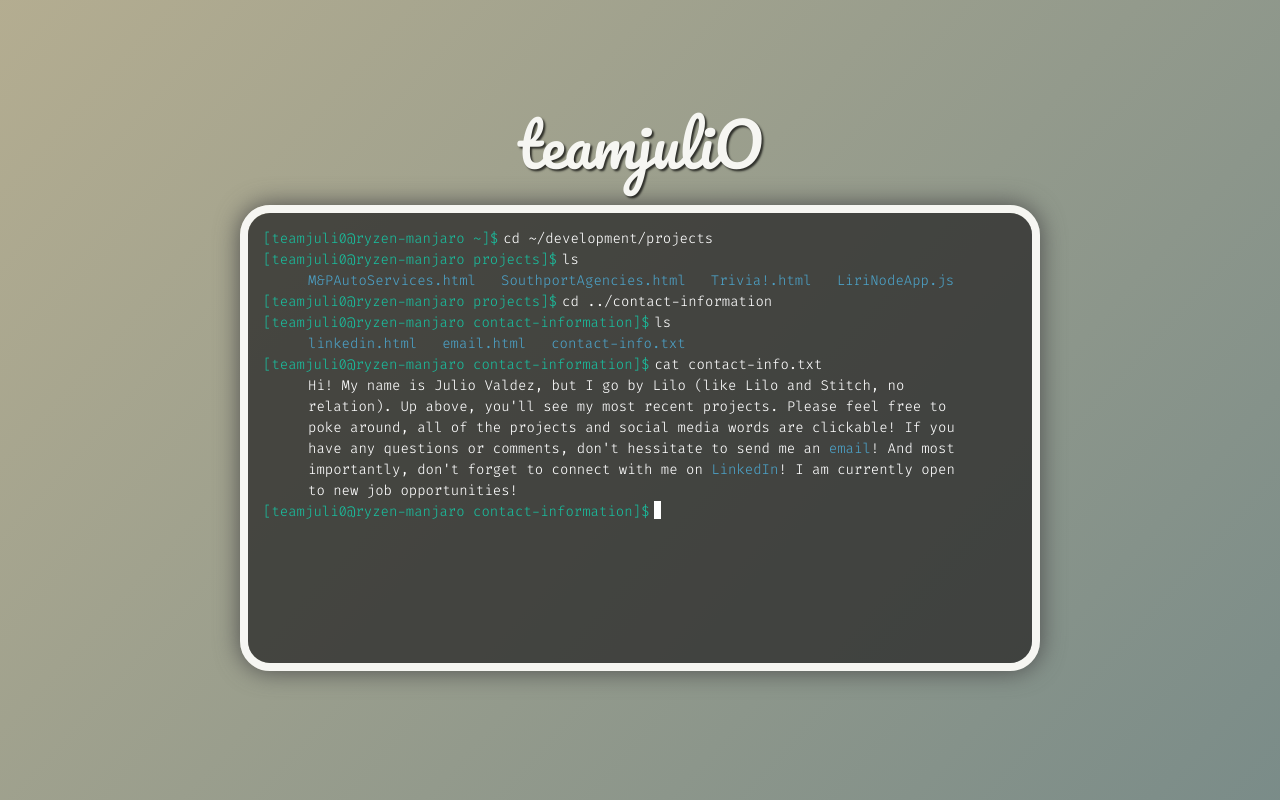
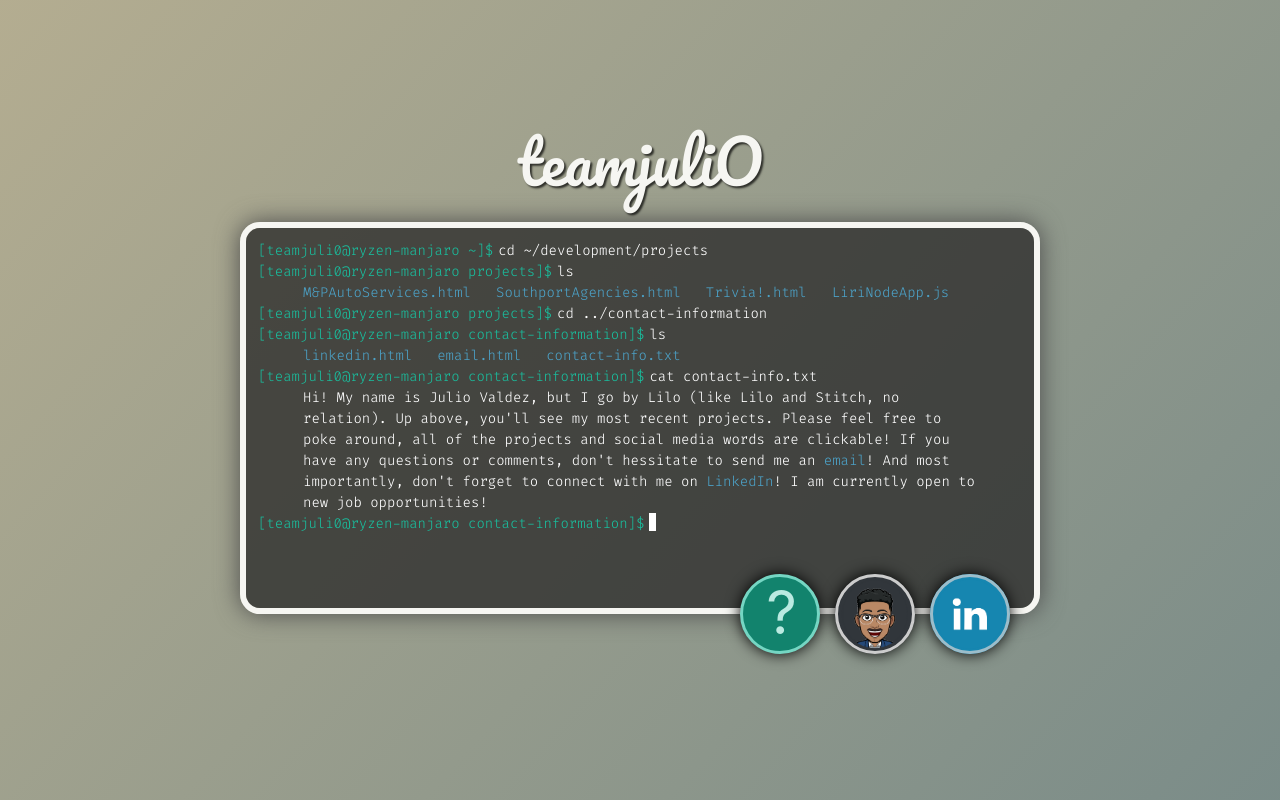
Before and after one commit to teamjuli0/teamjuli0.github.io, a React (Create React App) app in the folder client/: page / in a window 1280 px wide. Built offline with nearby package versions, Linux system fonts and the light colour scheme.

Commit message:
added round buttons to bottom of terminal although one of the links still needs to be adjusted

```diff
--- a/client/public/index.html
+++ b/client/public/index.html
@@ -44,13 +44,13 @@
     <link rel="manifest" href="%PUBLIC_URL%/manifest.json" />
     <link
       rel="stylesheet"
-      href="https://stackpath.bootstrapcdn.com/bootstrap/4.4.1/css/bootstrap.min.css"
-      integrity="sha384-Vkoo8x4CGsO3+Hhxv8T/Q5PaXtkKtu6ug5TOeNV6gBiFeWPGFN9MuhOf23Q9Ifjh"
+      href="https://stackpath.bootstrapcdn.com/bootstrap/4.5.0/css/bootstrap.min.css"
+      integrity="sha384-9aIt2nRpC12Uk9gS9baDl411NQApFmC26EwAOH8WgZl5MYYxFfc+NcPb1dKGj7Sk"
       crossorigin="anonymous"
     />
     <script
-      src="https://code.jquery.com/jquery-3.4.1.slim.min.js"
-      integrity="sha384-J6qa4849blE2+poT4WnyKhv5vZF5SrPo0iEjwBvKU7imGFAV0wwj1yYfoRSJoZ+n"
+      src="https://code.jquery.com/jquery-3.5.1.slim.min.js"
+      integrity="sha384-DfXdz2htPH0lsSSs5nCTpuj/zy4C+OGpamoFVy38MVBnE+IbbVYUew+OrCXaRkfj"
       crossorigin="anonymous"
     ></script>
     <script
@@ -59,8 +59,8 @@
       crossorigin="anonymous"
     ></script>
     <script
-      src="https://stackpath.bootstrapcdn.com/bootstrap/4.4.1/js/bootstrap.min.js"
-      integrity="sha384-wfSDF2E50Y2D1uUdj0O3uMBJnjuUD4Ih7YwaYd1iqfktj0Uod8GCExl3Og8ifwB6"
+      src="https://stackpath.bootstrapcdn.com/bootstrap/4.5.0/js/bootstrap.min.js"
+      integrity="sha384-OgVRvuATP1z7JjHLkuOU7Xw704+h835Lr+6QL9UvYjZE3Ipu6Tp75j7Bh/kR0JKI"
       crossorigin="anonymous"
     ></script>
     <link
--- a/client/src/App.css
+++ b/client/src/App.css
@@ -57,3 +57,22 @@ body {
     opacity: 1;
   }
 }
+
+.modal-backdrop {
+  background-color: rgba(0, 0, 0, 0.7);
+}
+
+.modal-content {
+  color: #323232;
+  background-color: #f9f9f9;
+}
+
+.modal-btn {
+  background-color: #444444;
+  color: #e7e7e7;
+  padding: 3px 20px;
+  border-radius: 25px;
+  font-weight: bold;
+  border: 3px solid #6b6b6b;
+  box-shadow: 0 0 3px #898989;
+}
--- a/client/src/App.js
+++ b/client/src/App.js
@@ -1,6 +1,7 @@
 import React from 'react'
 import './App.css'
 import { ClickableLink } from './components'
+import { Bitmoji, LinkedIn } from './images/'
 
 const App = () => {
   return (
@@ -35,11 +36,8 @@ const App = () => {
           </p>
           <div
             style={{
-              width: '100%',
-              minHeight: '450px',
-              border: '8px solid #f6f6f2',
-              backgroundColor: 'rgba(47, 47, 45, 0)',
-              borderRadius: '30px',
+              border: '6px solid #f6f6f2',
+              borderRadius: '20px',
               boxShadow: '0 0 25px #4c4c4c',
               color: 'white',
               fontFamily: 'Fira Code, monospace',
@@ -52,8 +50,8 @@ const App = () => {
               style={{
                 width: '100%',
                 height: '100%',
-                minHeight: '450px',
-                padding: '15px',
+                minHeight: '380px',
+                padding: '12px',
                 backgroundColor: 'rgba(47, 47, 45, .8)',
                 overflowX: 'auto',
               }}
@@ -186,6 +184,132 @@ const App = () => {
               </div>
             </div>
           </div>
+          <div
+            style={{
+              position: 'relative',
+              zIndex: '1',
+              margin: '-40px 30px 0 auto',
+              float: 'right',
+              bottom: '0px',
+              right: '0px',
+              height: '80px',
+              width: '80px',
+              borderRadius: '50%',
+              backgroundColor: '#1686b0',
+              boxShadow: '0 0 15px black',
+            }}
+          >
+            <a href='https://www.linkedin.com/in/teamjuli0/'>
+              <img
+                src={LinkedIn}
+                style={{
+                  height: '80px',
+                  width: '80px',
+                  border: '3px solid #9cbdca',
+                  borderRadius: '50%',
+                }}
+              />
+            </a>
+          </div>
+          <div
+            style={{
+              // backgroundImage: `url('${Bitmoji}')`,
+              position: 'relative',
+              float: 'right',
+              margin: '-40px 15px 0 auto',
+              backgroundColor: '#31363b',
+              zIndex: '1',
+              bottom: '0px',
+              right: '0px',
+              height: '80px',
+              width: '80px',
+              // backgroundSize: 'cover',
+              borderRadius: '50%',
+              boxShadow: '0 0 15px black',
+            }}
+          >
+            <a href='https://teamjuli0.com'>
+              <img
+                src={Bitmoji}
+                style={{
+                  borderRadius: '50%',
+                  border: '3px solid #cccccc',
+                  height: '80px',
+                  width: '80px',
+                }}
+              />
+            </a>
+          </div>
+          <a
+            href='#'
+            type='button'
+            // className='btn btn-primary'
+            data-toggle='modal'
+            data-target='#exampleModal'
+            style={{
+              textDecoration: 'none',
+              color: '#baeae1',
+              position: 'relative',
+              zIndex: '1',
+              margin: '-40px 15px 0 auto',
+              float: 'right',
+              bottom: '0px',
+              right: '0px',
+            }}
+          >
+            <div
+              style={{
+                backgroundColor: '#12836d',
+                height: '80px',
+                width: '80px',
+                borderRadius: '50%',
+                boxShadow: '0 0 15px black',
+                display: 'flex',
+                justifyContent: 'center',
+                alignItems: 'center',
+                border: '3px solid #75d6c3',
+                fontSize: '60px',
+                padding: '12px 0 0 3px',
+              }}
+            >
+              <p>?</p>
+            </div>
+          </a>
+          <div
+            className='modal fade'
+            id='exampleModal'
+            tabindex='-1'
+            role='dialog'
+            aria-labelledby='exampleModalLabel'
+            aria-hidden='true'
+          >
+            <div className='modal-dialog modal-dialog-centered'>
+              <div className='modal-content'>
+                <div className='modal-header'>
+                  <h5 className='modal-title' id='exampleModalLabel'>
+                    Instructions
+                  </h5>
+                </div>
+                <div className='modal-body'>
+                  <p>
+                    Welcome to my terminal portfolio! To check out my most
+                    recent projects, LinkedIn, or send me an email, just click
+                    on the blue links that appear throughout the terminal.
+                    That's all there is to it, kinda fun right?
+                  </p>
+                </div>
+                <div className='modal-footer'>
+                  <button
+                    className='modal-btn'
+                    type='button'
+                    data-dismiss='modal'
+                  >
+                    Take me back!
+                  </button>
+                </div>
+              </div>
+            </div>
+          </div>
         </div>
       </div>
     </>
--- /dev/null
+++ b/client/src/images/index.js
@@ -0,0 +1,2 @@
+export { default as Bitmoji } from './bitmoji.png'
+export { default as LinkedIn } from './linkedin.png'
```
Also changed, not shown: client/src/images/bitmoji.png (added), client/src/images/linkedin.png (added).
